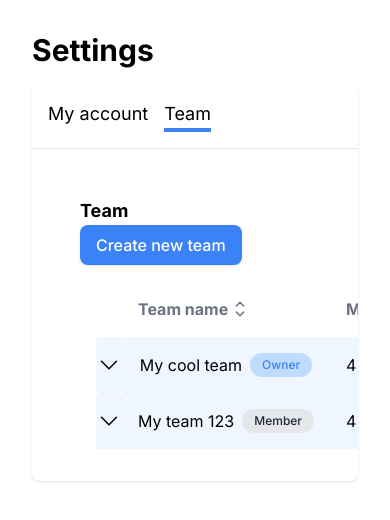
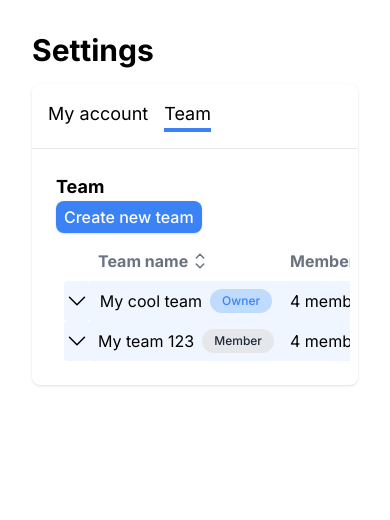
Before and after one commit to Made1ra/profile-settings, a Next.js app: page / in a window 390 px wide. Shown: the top 520 px of the page. Built offline with nearby package versions, Linux system fonts and the light colour scheme.

Commit message:
Add styles for small screens

```diff
--- a/app/components/team.tsx
+++ b/app/components/team.tsx
@@ -124,35 +124,36 @@ export default function Team() {
     }, []);
 
     return (
-        <div className="ml-8 mt-8">
+        <div className="ml-8 mt-8 max-sm:ml-2 max-sm:mt-2 max-sm:max-w-xs">
             <h2 className="text-lg font-bold">Team</h2>
             <button
                 onClick={openTeamModal}
                 className="px-4 py-2 bg-blue-500 text-white font-medium rounded-lg shadow transition ease-in-out duration-150
-                hover:bg-blue-600
-                focus:outline-none focus:ring-2 focus:ring-blue-500 focus:ring-offset-2"
+            hover:bg-blue-600
+            focus:outline-none focus:ring-2 focus:ring-blue-500 focus:ring-offset-2
+            max-sm:px-2 max-sm:py-1"
             >
                 Create new team
             </button>
-            <div className="m-4 w-full max-sm:overflow-x-auto">
+            <div className="m-4 w-full max-sm:overflow-x-auto max-sm:m-2">
                 <table className="w-full table-auto border-collapse text-left">
                     <thead>
                         <tr>
                             <th />
-                            <th className="p-4 text-gray-500">
+                            <th className="p-4 text-gray-500 max-sm:p-2">
                                 <div onClick={sortByTeamName} className="flex text-nowrap cursor-pointer">
                                     Team name
                                     <ChevronUpDown />
                                 </div>
                             </th>
-                            <th className="p-4 text-gray-500">
+                            <th className="p-4 text-gray-500 max-sm:p-2">
                                 <div onClick={sortByMembers} className="flex text-nowrap cursor-pointer">
                                     Members
                                     <ChevronUpDown />
                                 </div>
                             </th>
-                            <th className="p-4 text-gray-500">Team owner</th>
-                            <th className="p-4 text-gray-500">
+                            <th className="p-4 text-gray-500 max-sm:p-2">Team owner</th>
+                            <th className="p-4 text-gray-500 max-sm:p-2">
                                 <div onClick={sortByCreated} className="flex text-nowrap cursor-pointer">
                                     Created
                                     <ChevronUpDown />
@@ -170,17 +171,17 @@ export default function Team() {
                                             {selectedTeamId === team.id ? <ChevronUp /> : <ChevronDown />}
                                         </div>
                                     </td>
-                                    <td className="p-4">
+                                    <td className="p-4 max-sm:p-2">
                                         <div className="flex items-center justify-center text-nowrap">
                                             {team.name}
                                             <Badge role={team.teamOwner === 'alla.abrosimova@gmail.com' ? 'Owner' : 'Member'} />
                                         </div>
                                     </td>
-                                    <td className="p-4">{team.members.length} {team.members.length === 1 ? 'member' : 'members'}</td>
-                                    <td className="p-4">{team.teamOwner}</td>
-                                    <td className="p-4">{formatDate(team.created)}</td>
+                                    <td className="p-4 max-sm:p-2">{team.members.length} {team.members.length === 1 ? 'member' : 'members'}</td>
+                                    <td className="p-4 max-sm:p-2">{team.teamOwner}</td>
+                                    <td className="p-4 max-sm:p-2">{formatDate(team.created)}</td>
                                     <td
-                                        className="p-4 relative"
+                                        className="p-4 relative max-sm:p-2"
                                         onClick={() => toggleDropdown(team.id)}
                                         ref={(el) => { dropdownRefs.current[team.id] = el; }}
                                     >
@@ -203,11 +204,11 @@ export default function Team() {
                                 {selectedTeamId === team.id && (
                                     <tr>
                                         <td colSpan={6}>
-                                            <div className="m-4 w-full max-sm:overflow-x-auto">
+                                            <div className="m-4 w-full max-sm:overflow-x-auto max-sm:m-2">
                                                 <table className="w-full table-auto border-collapse text-left">
                                                     <thead>
                                                         <tr>
-                                                            <th className="p-4 text-gray-500">
+                                                            <th className="p-4 text-gray-500 max-sm:p-2">
                                                                 <div
                                                                     onClick={() => sortByTeamMember(selectedTeamId)}
                                                                     className="flex cursor-pointer"
@@ -216,9 +217,9 @@ export default function Team() {
                                                                     <ChevronUpDown />
                                                                 </div>
                                                             </th>
-                                                            <th className="p-4 text-gray-500">Role</th>
-                                                            <th className="p-4 text-gray-500 text-nowrap">Product features</th>
-                                                            <th className="p-4 text-gray-500">Accounts</th>
+                                                            <th className="p-4 text-gray-500 max-sm:p-2">Role</th>
+                                                            <th className="p-4 text-gray-500 text-nowrap max-sm:p-2">Product features</th>
+                                                            <th className="p-4 text-gray-500 max-sm:p-2">Accounts</th>
                                                         </tr>
                                                     </thead>
                                                     <tbody>
```
